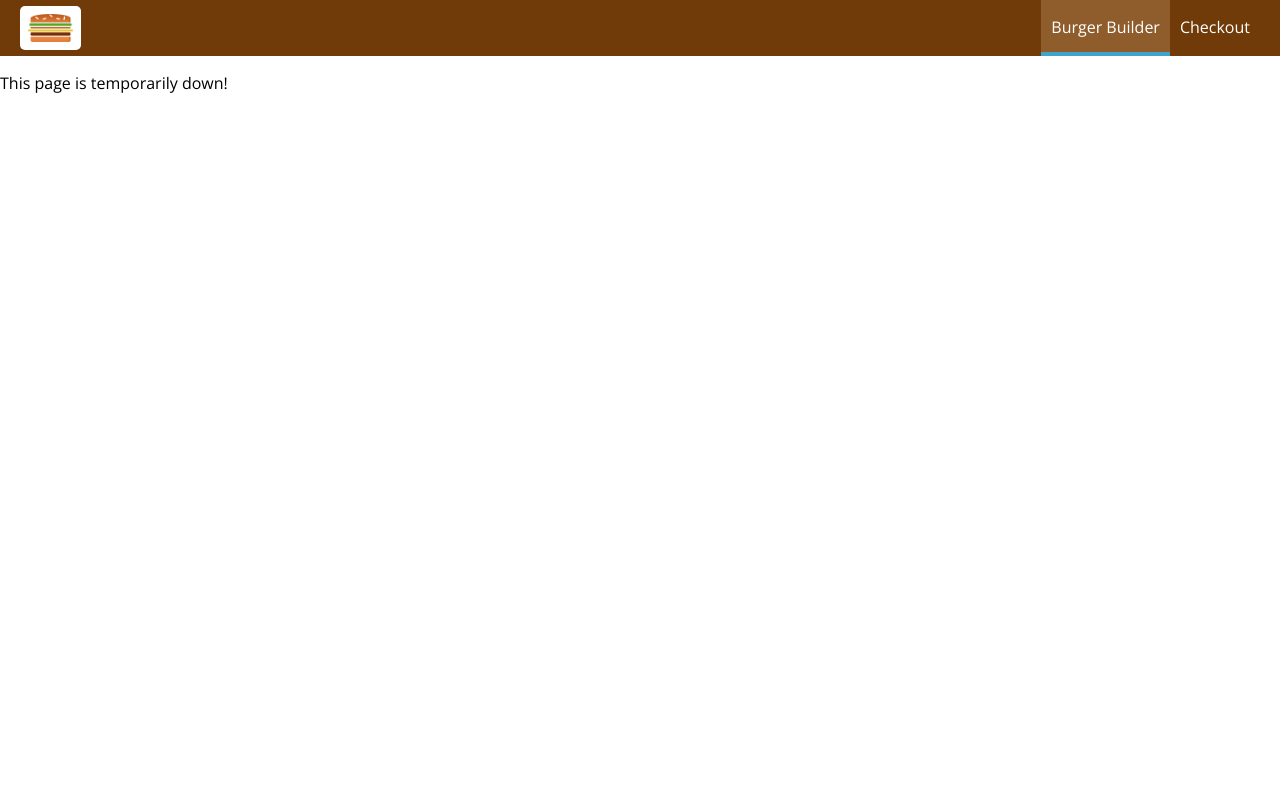
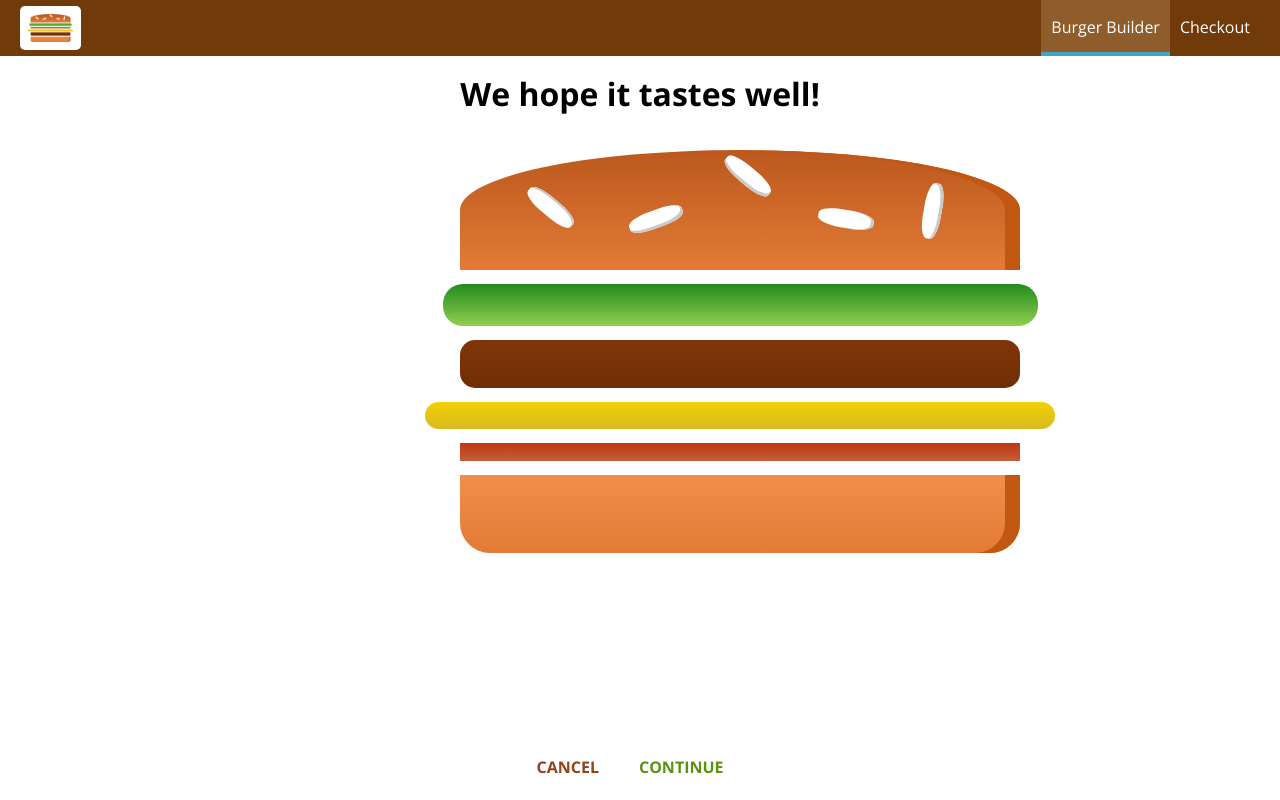
Before and after one commit to awebbdev/burger-builder, a React (Create React App) app: page /checkout in a window 1280 px wide. Built offline with nearby package versions, Linux system fonts and the light colour scheme; no server answers.

Commit message:
Added checkout and routing

```diff
--- a/package.json
+++ b/package.json
@@ -10,6 +10,7 @@
     "prop-types": "^15.7.2",
     "react": "^16.13.1",
     "react-dom": "^16.13.1",
+    "react-router-dom": "^5.2.0",
     "react-scripts": "3.4.1"
   },
   "scripts": {
--- a/src/App.js
+++ b/src/App.js
@@ -1,14 +1,19 @@
 import React, { Component } from 'react';
+import { Route, Switch } from 'react-router-dom';
 
 import Layout from './hoc/Layout/Layout';
 import BurgerBuilder from './containers/BurgerBuilder/BurgerBuilder'
+import Checkout from './containers/Checkout/Checkout';
 
 class App extends Component {
   render() {
     return (
       <div>
         <Layout>
-          <BurgerBuilder />
+          <Switch>
+            <Route path="/checkout" component={Checkout} />
+            <Route path="/" exact component={BurgerBuilder} />
+          </Switch>
         </Layout>
       </div>
     )
--- /dev/null
+++ b/src/components/Order/CheckoutSummary/CheckoutSummary.js
@@ -0,0 +1,20 @@
+import React from 'react'
+
+import Burger from '../../Burger/Burger';
+import Button from '../../UI/Button/Button';
+import classes from './CheckoutSummary.module.css';
+
+const checkoutSummary = (props) => {
+    return (
+        <div className={classes.CheckoutSummary}>
+            <h1>We hope it tastes well!</h1>
+            <div style={{width: '100%', margin: 'auto'}}>
+                <Burger ingredients={props.ingredients}/>
+            </div>
+            <Button btnType="Danger" clicked>CANCEL</Button>
+            <Button btnType="Success" clicked>CONTINUE</Button>
+        </div>
+    );
+}
+
+export default checkoutSummary;
--- /dev/null
+++ b/src/components/Order/CheckoutSummary/CheckoutSummary.module.css
@@ -0,0 +1,11 @@
+.CheckoutSummary {
+    text-align: center;
+    width: 80%;
+    margin: auto;
+}
+
+@media (min-width: 600px) {
+    .CheckoutSummary {
+        width: 500px;
+    }
+}
--- /dev/null
+++ b/src/containers/Checkout/Checkout.js
@@ -0,0 +1,23 @@
+import React, { Component } from 'react'
+
+import CheckoutSummary from '../../components/Order/CheckoutSummary/CheckoutSummary';
+
+class Checkout extends Component {
+    state = {
+        ingredients: {
+            salad: 1,
+            meat: 1,
+            cheese: 1,
+            bacon: 1
+        }
+    }
+    render() {
+        return (
+            <div>
+                <CheckoutSummary ingredients={this.state.ingredients} />
+            </div>
+        );
+    }
+}
+
+export default Checkout;
--- a/src/index.js
+++ b/src/index.js
@@ -3,11 +3,16 @@ import ReactDOM from 'react-dom';
 import './index.css';
 import App from './App';
 import * as serviceWorker from './serviceWorker';
+import { BrowserRouter } from 'react-router-dom';
+
+const app = (
+  <BrowserRouter>
+    <App />
+  </BrowserRouter>
+);
 
 ReactDOM.render(
-  <React.StrictMode>
-    <App />
-  </React.StrictMode>,
+  app,
   document.getElementById('root')
 );
 
```
Also changed, not shown: 1 other file (tests, documents, lock files or other folders).
